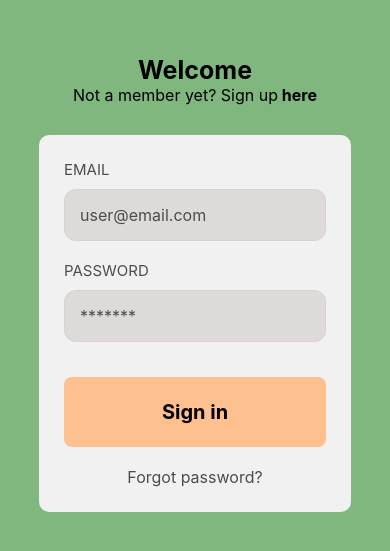
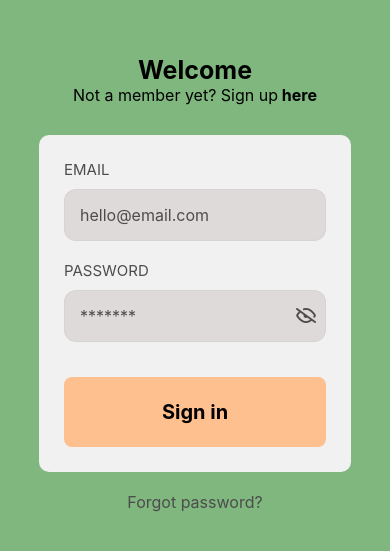
Before and after one commit to SofieRydmark/technigo-final-project, a React Native app in the folder frontend/: screen /SignIn in a window 390 px wide. Shown: the part 139-690 px from the top of the page. Built offline with nearby package versions, Linux system fonts and the light colour scheme.

Commit message:
update screens

```diff
--- a/frontend/app/screens/SignIn.js
+++ b/frontend/app/screens/SignIn.js
@@ -1,4 +1,5 @@
 import React, { useState } from 'react'
+import { useDispatch, batch } from 'react-redux'
 import {
   View,
   ScrollView,
@@ -11,44 +12,56 @@ import {
   Pressable,
   Platform,
 } from 'react-native'
+import { Formik } from 'formik'
+import { Octicons } from '@expo/vector-icons'
 
 import colors from '../config/colors'
+import user from '../reducers/user'
 
 const SignIn = ({ navigation }) => {
-  const [email, setEmail] = useState(null)
-  const [password, setPassword] = useState(null)
+  const [hidePassword, setHidePassword] = useState(true)
+  const [loginError, setLoginError] = useState(null)
+  const dispatch = useDispatch()
 
-  const signInSubmit = () => {
-    console.log('hello', email, password)
-    /* const options = {
-      method: 'POST',r
+  // toggle see or hide password on input
+  const showPassword = () => {
+    setHidePassword(!hidePassword)
+  }
+
+  // sign ip form function with post sign in url
+  const signInSubmit = (values) => {
+    setLoginError(null)
+    console.log('everything ok, lets fetch')
+    const options = {
+      method: 'POST',
       headers: {
         'Content-Type': 'application/json',
       },
-      body: JSON.stringify({ username: username, password: password }),
+      body: JSON.stringify({ email: values.email, password: values.password }),
     }
 
-    fetch('https://project-authentication-yz4wzwvsha-uc.a.run.app/login', options) // login URL
+    fetch('http://10.0.2.2:8080/signIn', options) // registration URL
       .then((res) => res.json())
       .then((data) => {
         if (data.success) {
           batch(() => {
             dispatch(user.actions.setUserId(data.response.userId))
             dispatch(user.actions.setAccessToken(data.response.accessToken))
-            dispatch(user.actions.setUserName(data.response.username))
+            dispatch(user.actions.setEmail(data.response.email))
             dispatch(user.actions.setError(null))
             setLoginError(null)
           })
+          navigation.navigate('ProjectBoard')
         } else {
           batch(() => {
             dispatch(user.actions.setError(data.response))
             dispatch(user.actions.setUserId(null))
             dispatch(user.actions.setAccessToken(null))
-            dispatch(user.actions.setUserName(null))
+            dispatch(user.actions.setEmail(null))
             setLoginError(data.response)
           })
         }
-      }) */
+      })
   }
   return (
     <KeyboardAvoidingView
@@ -66,38 +79,58 @@ const SignIn = ({ navigation }) => {
               </Text>
             </Text>
           </View>
+          <Formik
+            initialValues={{ email: '', password: '' }}
+            onSubmit={(values, actions) => {
+              console.log('cred formik', values)
+              if (values.email === '' || values.password === '') {
+                return setLoginError('Please fill in all fields')
+              } else {
+                signInSubmit(values)
+                actions.resetForm()
+              }
+            }}>
+            {({ handleChange, handleBlur, handleSubmit, values }) => (
               <View style={styles.form}>
                 <Text style={styles.label}>EMAIL</Text>
                 <TextInput
-              label='Email'
+                  label='email'
                   style={styles.input}
-              onChangeText={(email) => setEmail(email)}
-              value={email}
+                  onChangeText={handleChange('email')}
+                  onBlur={handleBlur('email')}
+                  value={values.email}
                   required
-              placeholder='user@email.com'
+                  placeholder='hello@email.com'
                   keyboardType='email-address'
                 />
                 <Text style={styles.label}>PASSWORD</Text>
                 <TextInput
-              label='Password'
+                  label='password'
                   style={styles.input}
-              onChangeText={(password) => setPassword(password)}
-              value={password}
+                  onChangeText={handleChange('password')}
+                  onBlur={handleBlur('password')}
+                  value={values.password}
                   required
-              secureTextEntry={true}
+                  //secureTextEntry={hidePassword === true ? 'true' : 'false'}
                   placeholder='*******'
                 />
-            <TouchableOpacity
-              onPress={() => signInSubmit()}
-              style={styles.signinButton}
-              title='Sign in'>
+                <TouchableOpacity onPress={showPassword}>
+                  <Octicons
+                    name={hidePassword === true ? 'eye-closed' : 'eye'}
+                    size={20}
+                    style={styles.eyeIcon}
+                  />
+                </TouchableOpacity>
+                {loginError !== null && <Text>{loginError}</Text>}
+                <TouchableOpacity onPress={handleSubmit} style={styles.signInButton}>
                   <Text style={styles.buttonText}>Sign in</Text>
                 </TouchableOpacity>
-
-            <Text style={styles.forgotPassword} onPress={() => null}>
+              </View>
+            )}
+          </Formik>
+          <Text style={styles.forgotPassword} onPress={''}>
             Forgot password?
           </Text>
-          </View>
         </ScrollView>
       </Pressable>
     </KeyboardAvoidingView>
@@ -115,6 +148,13 @@ const styles = StyleSheet.create({
   buttonText: {
     fontSize: 20,
     fontWeight: 'bold',
+  },
+  eyeIcon: {
+    color: colors.darkGrey,
+    zIndex: 10,
+    position: 'absolute',
+    right: 10,
+    bottom: 35,
   },
   form: {
     borderRadius: 10,
@@ -166,7 +206,7 @@ const styles = StyleSheet.create({
     flex: 1,
     background: 'transparent',
   },
-  signinButton: {
+  signInButton: {
     alignItems: 'center',
     justifyContent: 'center',
     marginTop: 15,
```
Also changed, not shown: frontend/app/screens/FindStore.js (deleted), frontend/app/screens/WhatKindOfParty.js (deleted). Lines whose indentation alone changed are shown as unchanged.
